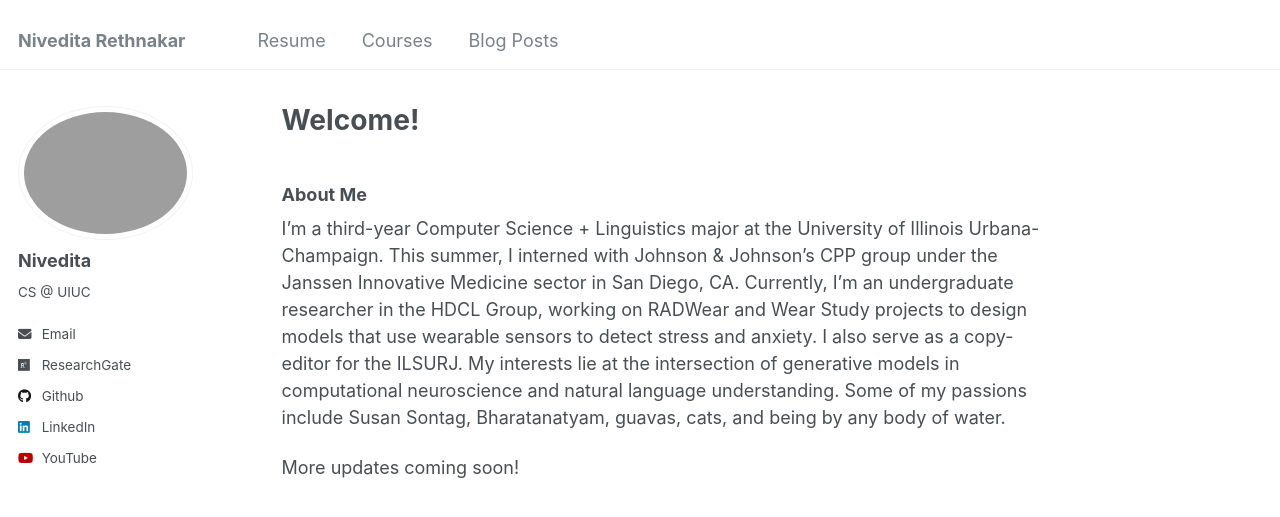
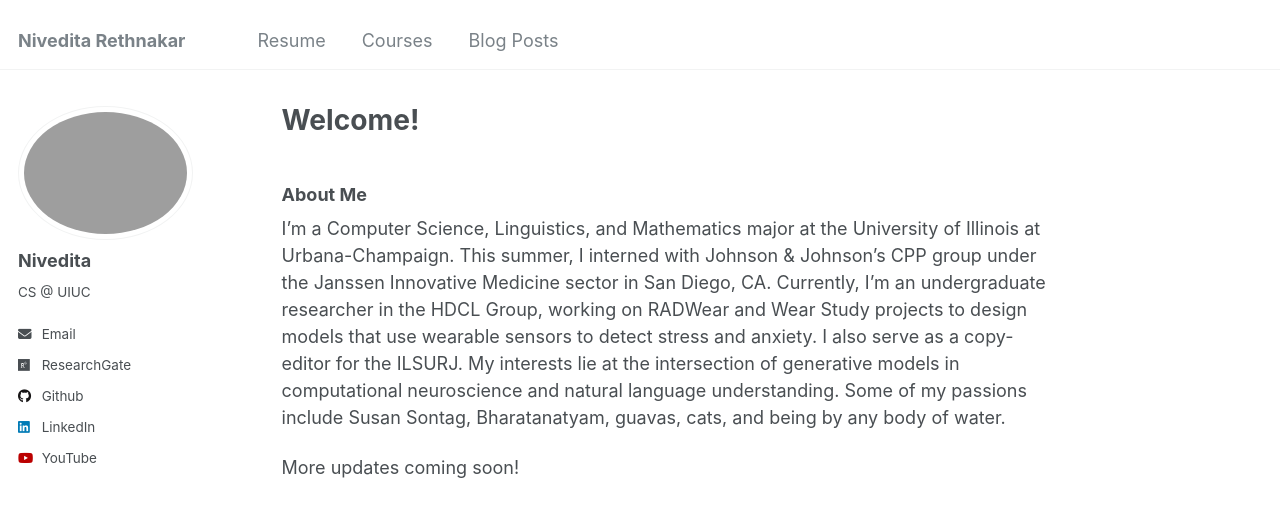
Before and after one commit to nivupai/nivupai.github.io, a Jekyll site: the page built from _pages/about.md, in a window 1280 px wide. Shown: the top 517 px of the page. Built offline with Jekyll 4.4.1, drawn with Linux system fonts in a browser that asks for light colours.

Commit message:
Update about.md

```diff
--- a/_pages/about.md
+++ b/_pages/about.md
@@ -8,6 +8,6 @@
 ---
 ### About Me
 
-I’m a third-year Computer Science + Linguistics major at the University of Illinois Urbana-Champaign. This summer, I interned with Johnson & Johnson’s CPP group under the Janssen Innovative Medicine sector in San Diego, CA. Currently, I'm an undergraduate researcher in the HDCL Group, working on RADWear and Wear Study projects to design models that use wearable sensors to detect stress and anxiety. I also serve as a copy-editor for the ILSURJ. My interests lie at the intersection of generative models in computational neuroscience and natural language understanding. Some of my passions include Susan Sontag, Bharatanatyam, guavas, cats, and being by any body of water.
+I’m a Computer Science, Linguistics, and Mathematics major at the University of Illinois at Urbana-Champaign. This summer, I interned with Johnson & Johnson’s CPP group under the Janssen Innovative Medicine sector in San Diego, CA. Currently, I'm an undergraduate researcher in the HDCL Group, working on RADWear and Wear Study projects to design models that use wearable sensors to detect stress and anxiety. I also serve as a copy-editor for the ILSURJ. My interests lie at the intersection of generative models in computational neuroscience and natural language understanding. Some of my passions include Susan Sontag, Bharatanatyam, guavas, cats, and being by any body of water.
 
 More updates coming soon!
```
